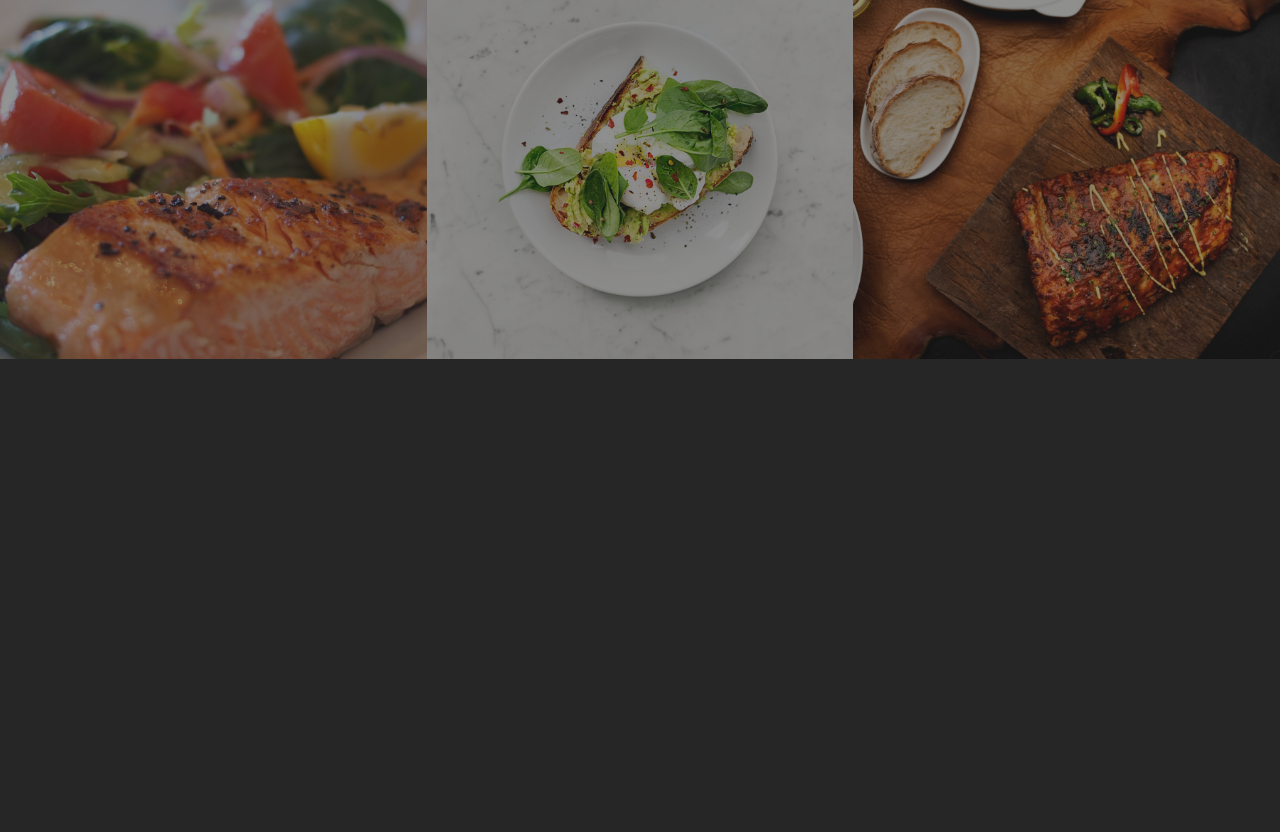
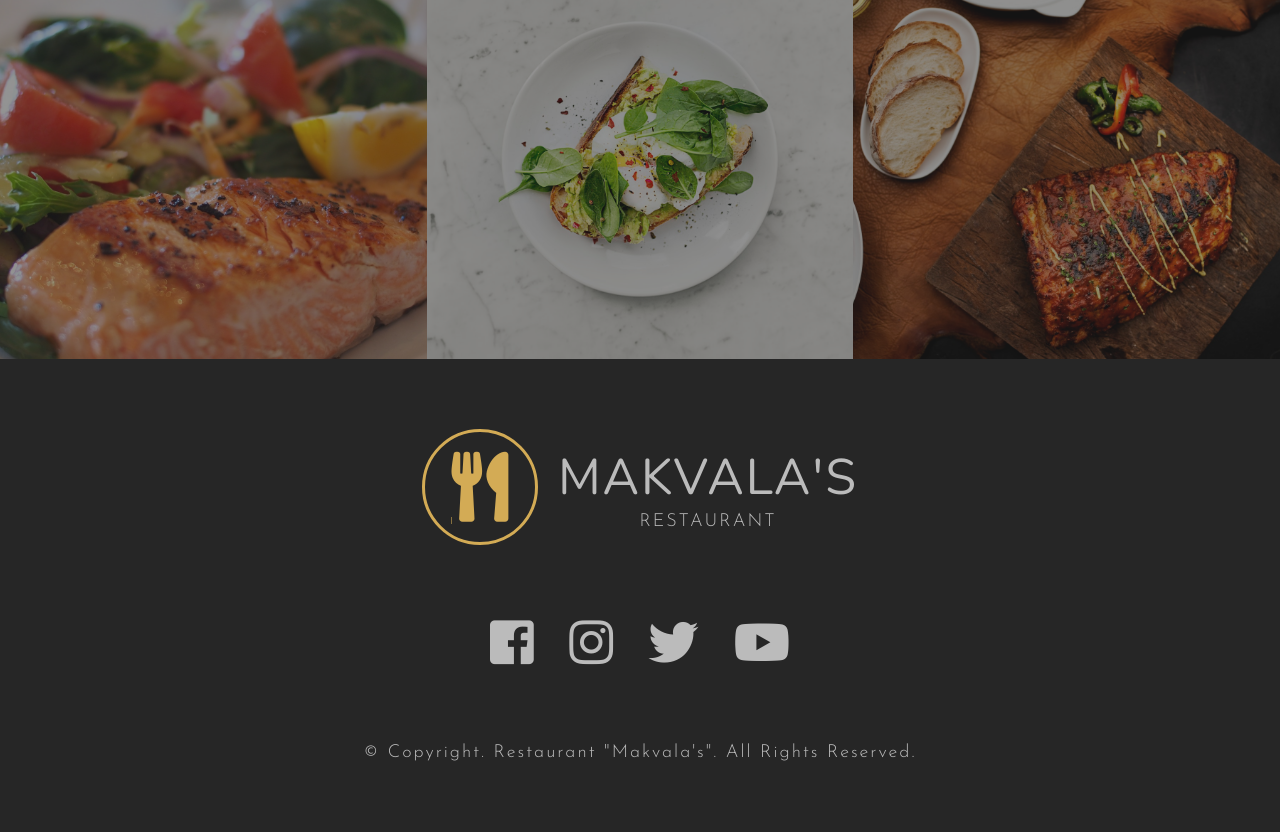
Before and after one commit to mbeckdev/sass-restaurant, a website: page index.html in a window 1280 px wide. Shown: the part 1929-2761 px from the top of the page. Before the commit the page ends 2288 px from the top, so only its background shows below. Drawn offline with nearby package versions, Linux system fonts and the light colour scheme.

Commit message:
Add footer

```diff
--- a/index.html
+++ b/index.html
@@ -125,5 +125,48 @@
       </div>
     </section>
     <!-- End of Gallery -->
+
+    <!-- Footer -->
+    <footer class="footer">
+      <div class="footer-header">
+        <a href="#" class="logo"> <i class="fas fa-utensils"></i></a>
+        <div>
+          <h1 class="main-name">Makvala's</h1>
+          <p class="sub-name">Restaurant</p>
+        </div>
+      </div>
+
+      <div class="footer-social-media">
+        <ul class="social-media">
+          <li class="social-media-item">
+            <a href="#" class="social-media-link">
+              <i class="fab fa-facebook-square"></i>
+            </a>
+          </li>
+          <li class="social-media-item">
+            <a href="#" class="social-media-link">
+              <i class="fab fa-instagram"></i>
+            </a>
+          </li>
+          <li class="social-media-item">
+            <a href="#" class="social-media-link">
+              <i class="fab fa-twitter"></i>
+            </a>
+          </li>
+          <li class="social-media-item">
+            <a href="#" class="social-media-link">
+              <i class="fab fa-youtube"></i>
+            </a>
+          </li>
+        </ul>
+      </div>
+
+      <div class="footer-copyright">
+        <p class="footer-copyright-paragraph">
+          &copy; Copyright. Restaurant "Makvala's". All Rights Reserved.
+        </p>
+      </div>
+    </footer>
+    <!-- End of Footer -->
   </body>
 </html>
--- a/scss/_layout.scss
+++ b/scss/_layout.scss
@@ -76,3 +76,44 @@
     flex-wrap: wrap;
   }
 }
+
+.footer {
+  padding: 70px 0;
+  @include flexLayout;
+  flex-direction: column;
+
+  &-header {
+    display: flex;
+    align-items: center;
+    margin-bottom: 70px;
+  }
+
+  .social-media {
+    display: flex;
+    width: 300px;
+    justify-content: space-between;
+    margin-bottom: 70px;
+
+    &-item {
+      list-style: none;
+    }
+
+    &-link {
+      text-decoration: none;
+      font-size: 50px;
+      color: $color-secondary;
+      transition: color 0.7s;
+
+      &:hover {
+        color: $color-primary;
+      }
+    }
+  }
+
+  &-copyright-paragraph {
+    font-family: $font-josefinSans;
+    font-size: 18px;
+    color: $color-secondary;
+    @include textStyles(capitalize);
+  }
+}
```
Also changed, not shown: css/main.css.
